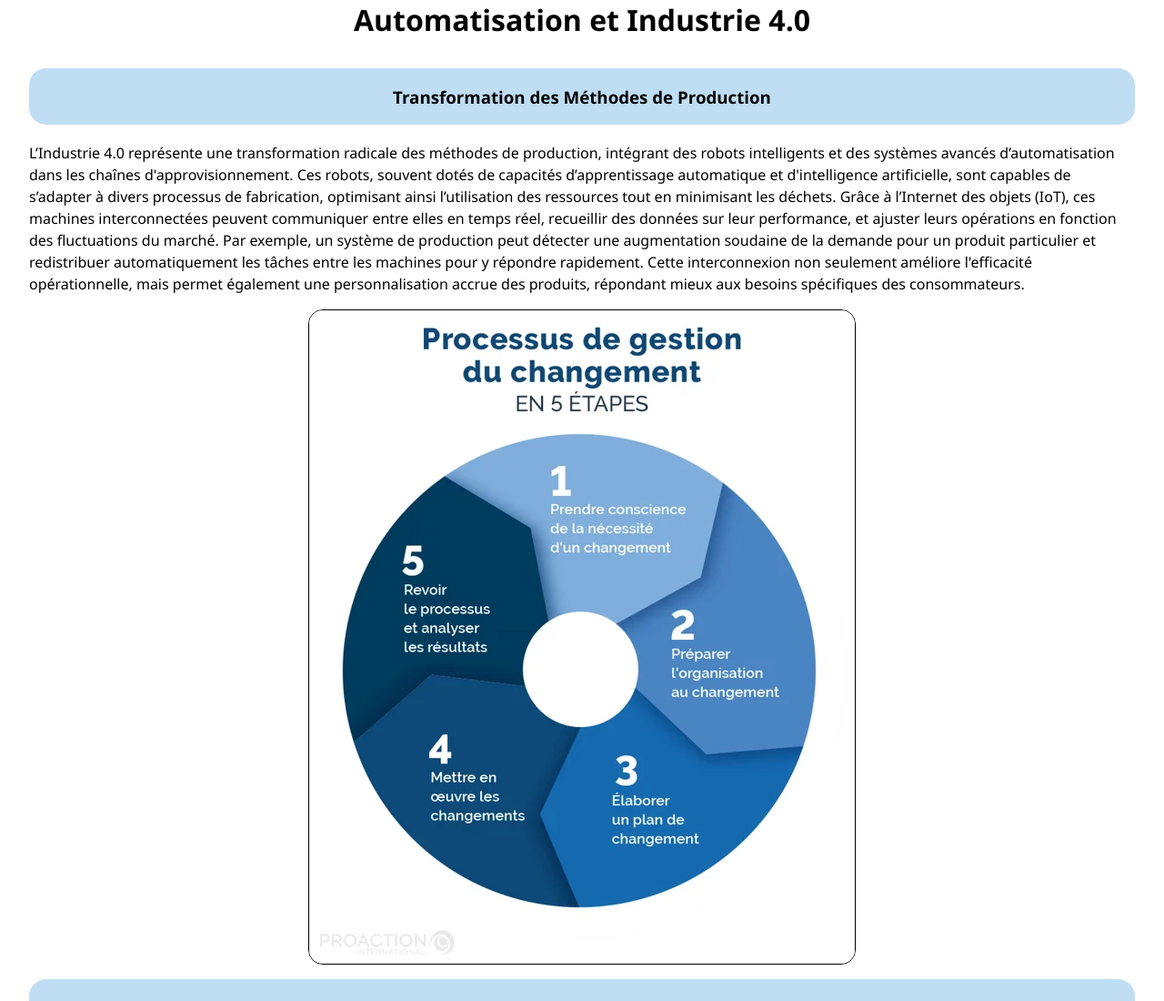
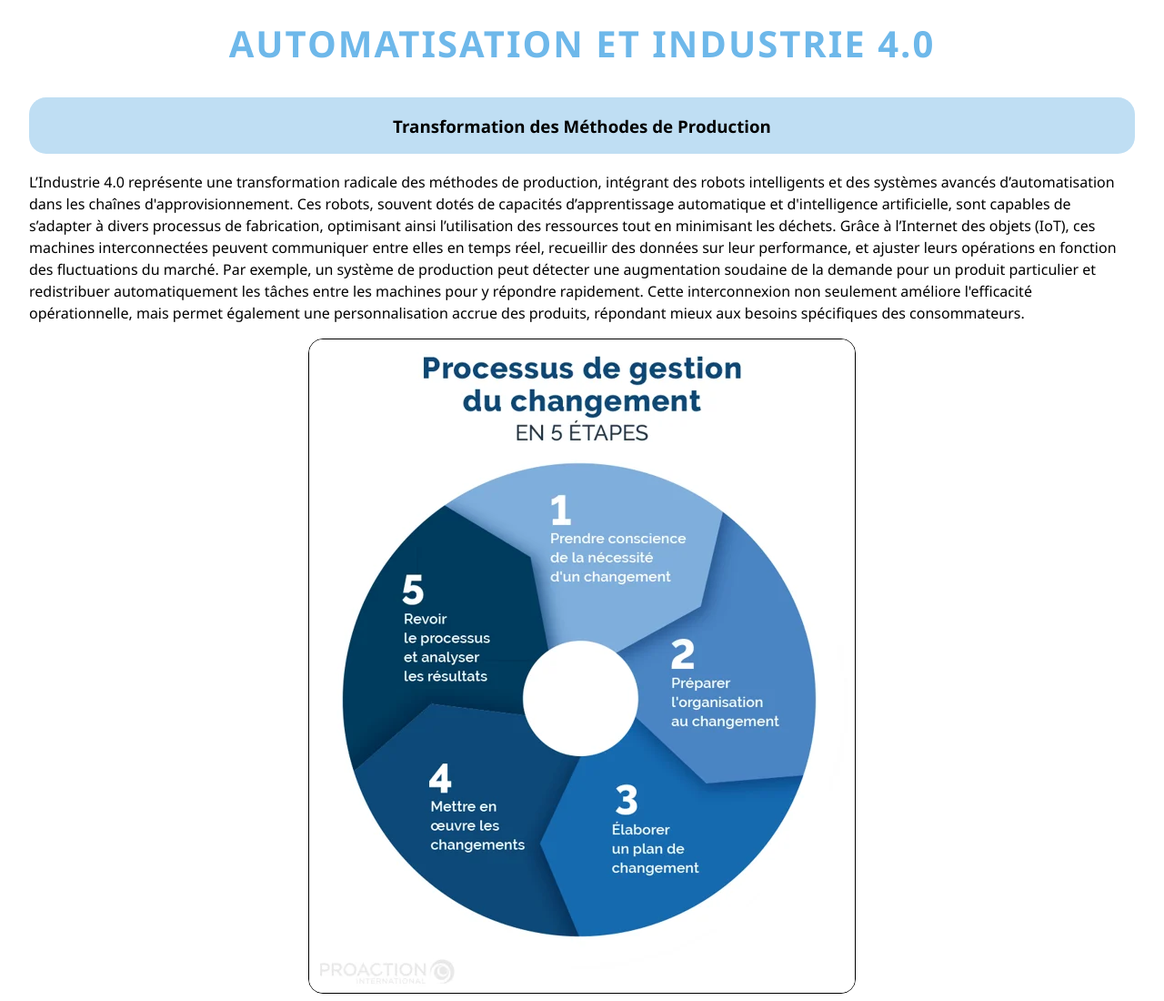
Before and after one commit to annous246/mini-project, a plain HTML site: page page1.html in a window 1280 px wide. Shown: the top 1100 px of the page at 91% size. Drawn offline with Linux system fonts and the light colour scheme.

Commit message:
add some styling to the header

```diff
--- a/docs.css
+++ b/docs.css
@@ -1,31 +1,35 @@
-h1{
+h1 {
+  color: #6eb8ea;
+  font-size: 2.5em;
   text-align: center;
+  margin-top: 20px;
+  text-transform: uppercase;
+  letter-spacing: 2px;
+  font-weight: bolder;
 }
-section{
+section {
   margin: 2em;
 }
-h3{
+h3 {
   background-color: rgb(191, 222, 243);
   margin-bottom: 1em;
   border-radius: 1em;
   padding: 1em;
   width: 100%;
-
 }
-img{
-
+img {
   border: 0.08em solid black;
   border-radius: 1em;
-    margin:1em
+  margin: 1em;
 }
-article{
+article {
   text-align: center;
   display: flex;
   justify-content: center;
   align-items: center;
   flex-direction: column;
 }
-p{
+p {
   text-align: start;
   line-height: 1.5em;
 }
```
Also changed, not shown: index.html (added, +9 -0 lines), sommaire.html (deleted). Lines whose indentation alone changed are shown as unchanged.
